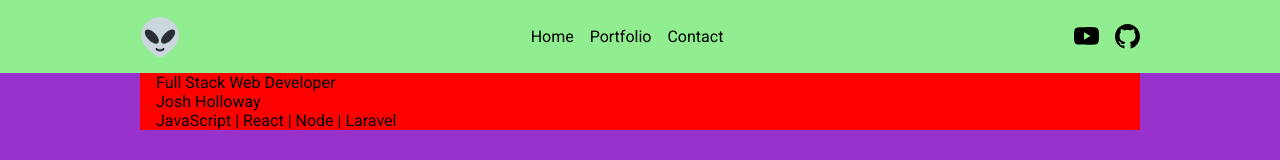
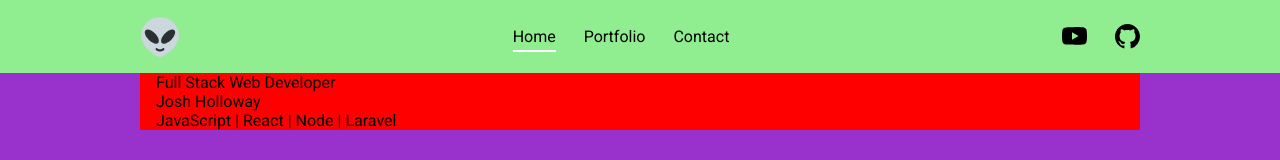
Before and after one commit to joshdotjs/portfolio, a Next.js app: page / in a window 1280 px wide. Shown: the top 160 px of the page. Built offline with nearby package versions, Linux system fonts and the light colour scheme.

Commit message:
active navlinks

```diff
--- a/comps/_layout/header.js
+++ b/comps/_layout/header.js
@@ -1,8 +1,28 @@
+import { useState } from 'react';
+
 import Head from 'next/head';
 
 // ==============================================
 
+const Navlink = ({idx, active, title, onClick}) => {
+  return (
+    <li
+      className={`navlink ${idx === active ? 'active' : ''}`}
+      onClick={onClick}
+    >
+      {title}
+    </li>
+  );
+};
+
+// ==============================================
+
 export default function Header() {
+
+  // --------------------------------------------
+
+  const [active, setActive] = useState(0);
+
 
   // --------------------------------------------
 
@@ -25,9 +45,9 @@ export default function Header() {
           <img className="logo" src="/favicon.svg" />
 
           <ul className="navlinks">
-            <li className="navlink">Home</li>
-            <li className="navlink">Portfolio</li>
-            <li className="navlink">Contact</li>
+            <Navlink idx={0} active={active} title="Home"      onClick={() => setActive(0)} />
+            <Navlink idx={1} active={active} title="Portfolio" onClick={() => setActive(1)} />
+            <Navlink idx={2} active={active} title="Contact"   onClick={() => setActive(2)} />
           </ul>
 
           <ul className="socials">
--- a/comps/_layout/header.scss
+++ b/comps/_layout/header.scss
@@ -20,6 +20,7 @@ header {
 
     .logo {
       height: 40px;
+      cursor: pointer;
     }
 
     .navlinks,
@@ -36,10 +37,28 @@ header {
         }
 
         &:not(:last-child) {
-          margin-right: 1rem;
+          margin-right: 1.75rem;
         }
       }
 
     }
+
+    .navlinks {
+      cursor: pointer;
+
+      .navlink {
+        $offset: 2px;
+        $padding-bottom: calc(2 * #{$offset});
+
+        transition: border-bottom 0.25s ease-in-out;
+        border-bottom: $offset solid transparent;
+        margin-bottom: calc(-1 * calc(#{$offset} + #{$padding-bottom}));
+        padding-bottom: $padding-bottom;
+
+        &.active {
+          border-bottom: $offset solid white;
+        }
+      }
+    }
   }
 }
```
